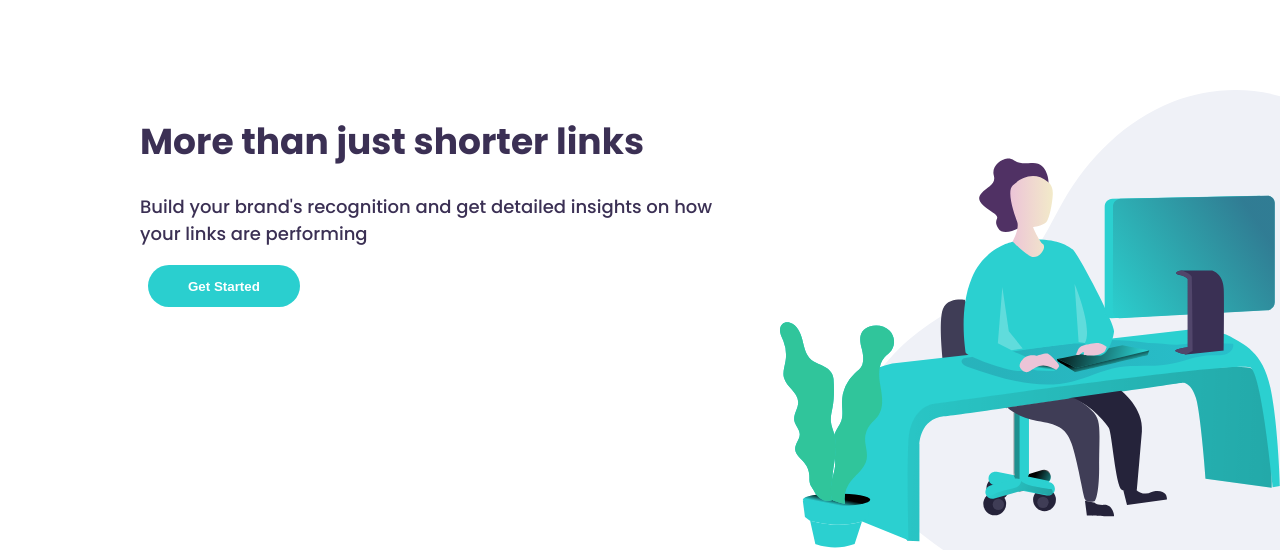
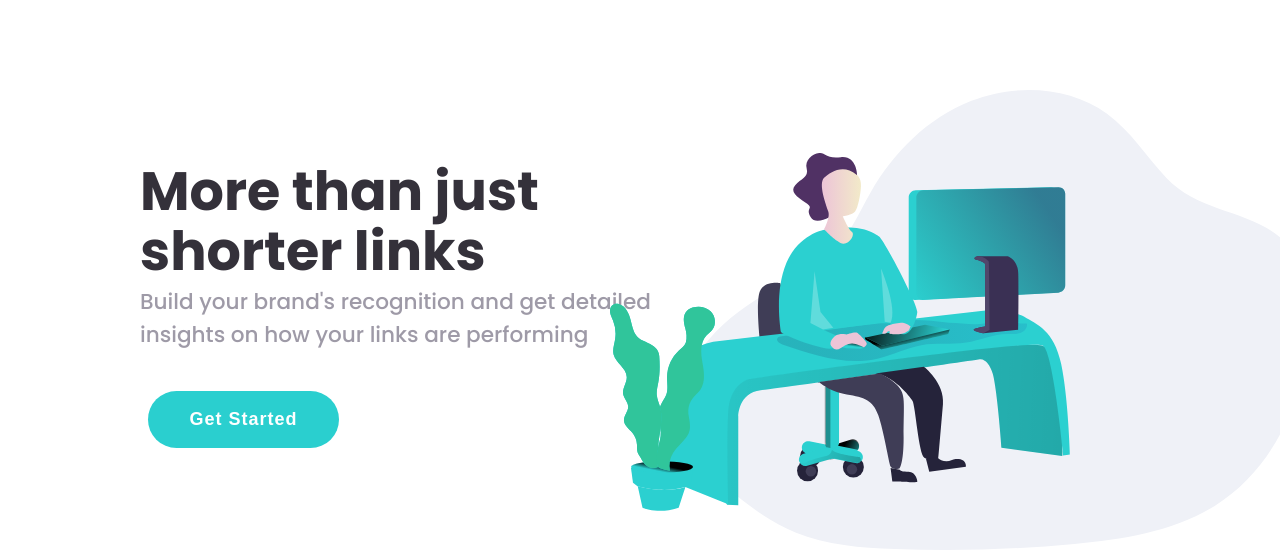
Before and after one commit to AlenJakob/Short-url, a Vue app: page / in a window 1280 px wide. Shown: the top 550 px of the page. Built offline with nearby package versions, Linux system fonts and the light colour scheme.

Commit message:
positioning hero section

```diff
--- a/src/components/hero/Hero.vue
+++ b/src/components/hero/Hero.vue
@@ -3,8 +3,8 @@
     <div class="img"></div>
     <div class="hero">
       <div class="content">
-        <h1>More than just shorter links</h1>
-        <p>
+        <h1 class="title">More than just shorter links</h1>
+        <p class="article">
           Build your brand's recognition and get detailed insights on how your
           links are performing
         </p>
@@ -35,20 +35,36 @@ export default {};
   display: flex;
 }
 .content {
+  padding-top: 2em;
   max-width: 600px;
   text-align: left;
+  color: #34313a;
+  & .title {
+    margin-bottom: unset;
+    font-size: 3em;
+    line-height: 1.1em;
+  }
+  & .article {
+    margin-top: 0.2em;
+    font-size: 1.2em;
+    color: #9e9aa7;
+  }
 }
 .img {
   position: absolute;
   right: 0;
-  width: 500px;
-  height: 500px;
+  width: 670px;
+  height: 460px;
   background: url("../../assets/images/illustration-working.svg") no-repeat;
+
   background-size: cover;
 }
 .btn-hero {
-  padding: 1em 3em;
-  border-radius: 50px;
+  margin-top: 1em;
+  padding: 1em 2.3em;
+  border-radius: 30px;
   font-weight: bold;
+  font-size: 18px;
+  letter-spacing: 1px;
 }
 </style>
```
